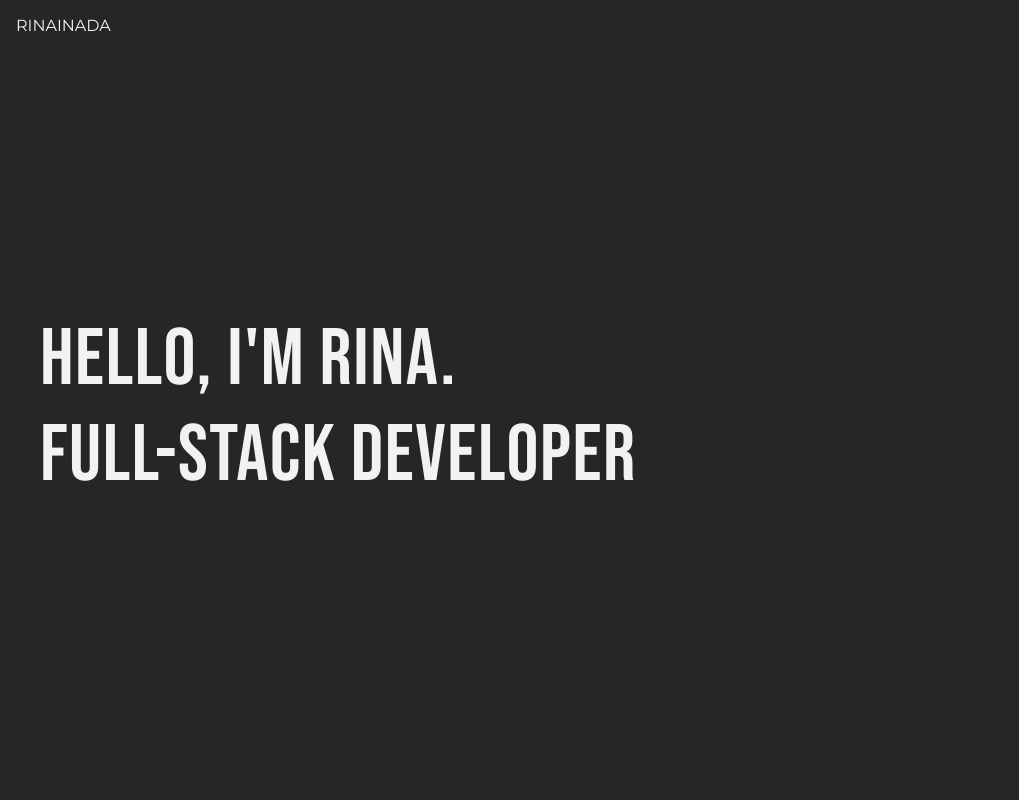
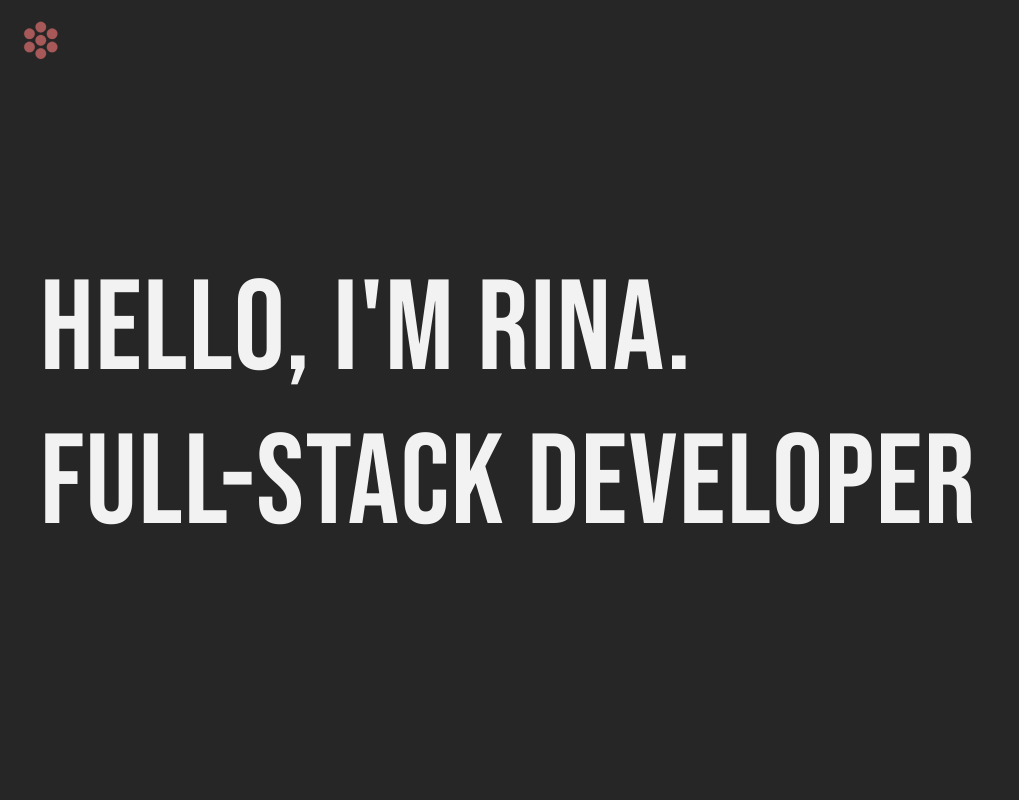
Before and after one commit to dodrin/portfolio, a React (Vite) app: page / in a window 1280 px wide. Shown: the top 800 px of the page, without its empty margins (0-1019 px from the left). Built offline with nearby package versions, Linux system fonts and the light colour scheme.

Commit message:
Add logo

```diff
--- a/index.html
+++ b/index.html
@@ -2,15 +2,12 @@
 <html lang="en">
 <head>
   <meta charset="UTF-8" />
-  <link rel="icon" type="image/svg+xml" href="/vite.svg" />
+  <link rel="icon" type="image/svg+xml" href="/logo.svg" />
   <meta name="viewport" content="width=device-width, initial-scale=1.0" />
   <link rel="preconnect" href="https://fonts.googleapis.com">
   <link rel="preconnect" href="https://fonts.gstatic.com" crossorigin>
   <link href="https://fonts.googleapis.com/css2?family=Bebas+Neue&family=Montserrat:wght@300;400;500&display=swap"
     rel="stylesheet">
-
-  <!-- Stack icons -->
-  <link rel="stylesheet" type='text/css' href="https://cdn.jsdelivr.net/gh/devicons/devicon@latest/devicon.min.css" />
 
   <!-- React Slick -->
   <link rel="stylesheet" type="text/css" charset="UTF-8"
--- a/src/components/homepage/Contact.jsx
+++ b/src/components/homepage/Contact.jsx
@@ -3,7 +3,7 @@ export default function Contact() {
     <section className="home__contact" id="contact">
       <h2>Contact</h2>
       <form action="https://formspree.io/f/xdoqnaab" method="POST">
-        <input type="email" name="subject" placeholder="Your Name" />
+        <input type="text" name="subject" placeholder="Your Name" />
         <input type="email" name="email" placeholder="Your Email" />
         <textarea name="message" placeholder="Message"></textarea>
         <input id="submit" type="submit" value="Send" />
--- a/src/components/homepage/Nav.jsx
+++ b/src/components/homepage/Nav.jsx
@@ -1,8 +1,10 @@
+import Logo from "../../constants/logo";
+
 export default function Nav() {
 
   return (
     <nav className="home__nav">
-      <span>RINAINADA</span>
+      <Logo className="nav-logo" color={"#A65958"}/>
     </nav>
   );
 }
--- /dev/null
+++ b/src/constants/logo.jsx
@@ -0,0 +1,54 @@
+export default function Logo({color}) {
+  return (
+    <svg
+      width="50"
+      height="50"
+      viewBox="0 0 536 504"
+      fill=""
+      xmlns="http://www.w3.org/2000/svg"
+    >
+      <path
+        d="M322.708 103.231C322.708 134.69 297.206 160.193 265.746 160.193C234.287 160.193 208.784 134.69 208.784 103.231C208.784 71.7715 234.287 46.2688 265.746 46.2688C297.206 46.2688 322.708 71.7715 322.708 103.231Z"
+        fill={color}
+        stroke={color}
+        strokeWidth="2.53164"
+      />
+      <path
+        d="M322.708 245.003C322.708 276.462 297.206 301.965 265.746 301.965C234.287 301.965 208.784 276.462 208.784 245.003C208.784 213.543 234.287 188.041 265.746 188.041C297.206 188.041 322.708 213.543 322.708 245.003Z"
+        fill={color}
+        stroke={color}
+        strokeWidth="2.53164"
+      />
+      <path
+        d="M201.19 174.118C201.19 205.578 175.688 231.08 144.228 231.08C112.769 231.08 87.2663 205.578 87.2663 174.118C87.2663 142.659 112.769 117.156 144.228 117.156C175.688 117.156 201.19 142.659 201.19 174.118Z"
+        fill={color}
+        stroke={color}
+        strokeWidth="2.53164"
+      />
+      <path
+        d="M201.19 315.89C201.19 347.35 175.688 372.852 144.228 372.852C112.769 372.852 87.2663 347.35 87.2663 315.89C87.2663 284.431 112.769 258.928 144.228 258.928C175.688 258.928 201.19 284.431 201.19 315.89Z"
+        fill={color}
+        stroke={color}
+        strokeWidth="2.53164"
+      />
+      <path
+        d="M444.227 174.118C444.227 205.578 418.725 231.08 387.265 231.08C355.806 231.08 330.303 205.578 330.303 174.118C330.303 142.659 355.806 117.156 387.265 117.156C418.725 117.156 444.227 142.659 444.227 174.118Z"
+        fill={color}
+        stroke={color}
+        strokeWidth="2.53164"
+      />
+      <path
+        d="M444.227 315.89C444.227 347.35 418.725 372.852 387.265 372.852C355.806 372.852 330.303 347.35 330.303 315.89C330.303 284.431 355.806 258.928 387.265 258.928C418.725 258.928 444.227 284.431 444.227 315.89Z"
+        fill={color}
+        stroke={color}
+        strokeWidth="2.53164"
+      />
+      <path
+        d="M322.708 386.775C322.708 418.234 297.206 443.737 265.746 443.737C234.287 443.737 208.784 418.234 208.784 386.775C208.784 355.315 234.287 329.813 265.746 329.813C297.206 329.813 322.708 355.315 322.708 386.775Z"
+        fill={color}
+        stroke={color}
+        strokeWidth="2.53164"
+      />
+    </svg>
+  );
+}
--- a/src/styles/Hero.css
+++ b/src/styles/Hero.css
@@ -20,5 +20,12 @@
     -moz-transition: all 0.1s ease-in-out;
     -ms-transition: all 0.1s ease-in-out;
   }
+}
 
+@media only screen and (min-width: 769px) {
+  .home__hero {
+    h1 {
+      font-size: 8rem;
+    }
+  }
 }
--- a/src/styles/Skills.css
+++ b/src/styles/Skills.css
@@ -32,15 +32,15 @@
     height: 14rem;
     padding: 1rem;
     margin: 1rem;
-
     border: solid 3px var(--contact-form);
     border-radius: 1.7rem;
-
+  }
 
   .tab-container {
     flex-wrap: wrap;
     justify-content: center;
     align-items: center;
+  }
 
   .icon-container {
     display: flex;
@@ -48,16 +48,11 @@
     justify-content: center;
     align-items: center;
     margin: 0.5rem;
+
     svg {
-        width: 3rem;
+      width: 3em;
       height: 100%;
     }
-    }
-    }
-
-
-
-
   }
 }
 
@@ -75,16 +70,11 @@
     .tab-content {
       width: 42rem;
       height: 20rem;
-      font-size: 1.7rem;
+      font-size: 1.5rem;
+    }
 
-      .tab-container {
     .icon-container {
       margin: 1.4rem;
-          svg {
-            width: 4.5rem;
     }
   }
 }
-    }
-  }
-}
```
Also changed, not shown: logo.svg (added), public/logo.svg (added), src/styles/Nav.css (line endings or trailing spaces). Lines whose indentation alone changed are shown as unchanged.
